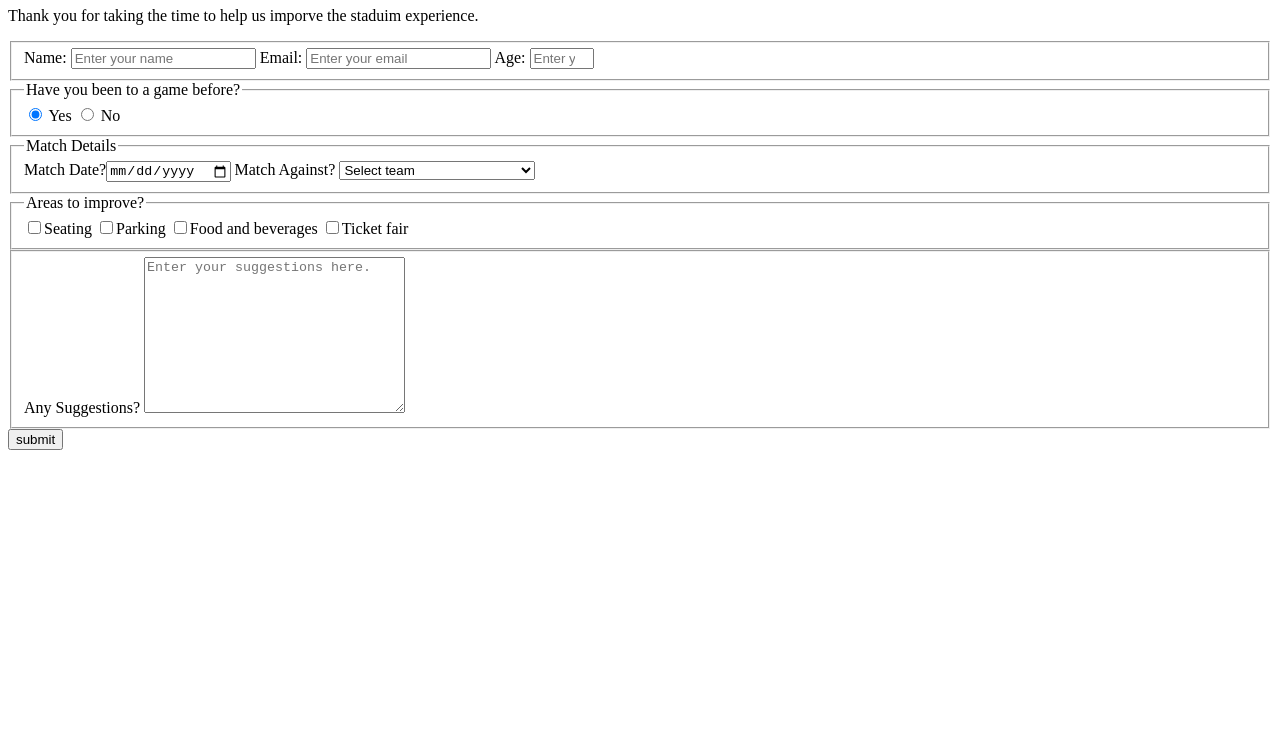
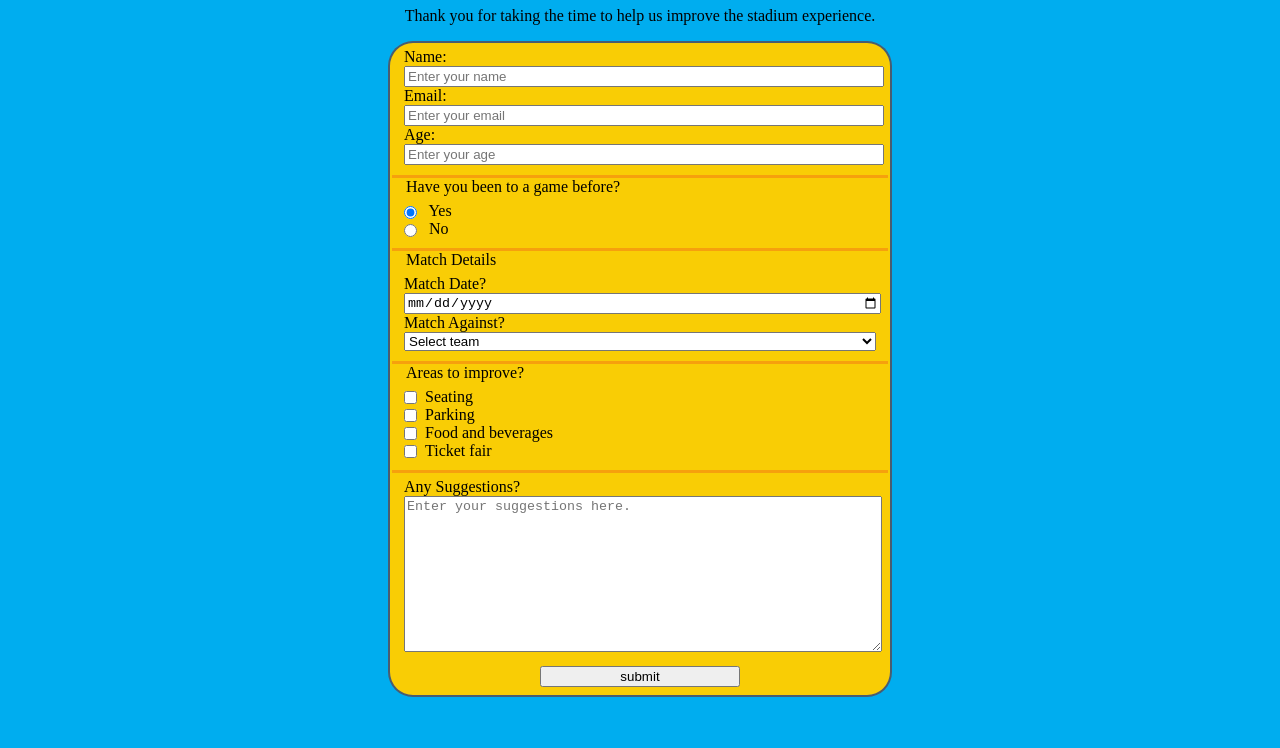
Before and after one commit to Vaikunth05/survey-form, a plain HTML site: page index.html in a window 1280 px wide. Shown: the part 73-821 px from the top of the page. Before the commit the page ends 800 px from the top, so only its background shows below. Drawn offline with Linux system fonts and the light colour scheme.

Commit message:
Update index.html

```diff
--- a/index.html
+++ b/index.html
@@ -4,13 +4,13 @@
 <head>
     <meta charset="UTF-8">
     <meta name="viewport" content="width=device-width, initial-scale=1.0">
-    <link rel="stylesheet" type="text/css" href="/Survey Form/styles.css">
+    <link rel="stylesheet" type="text/css" href="styles.css">
     <title>Survey Form</title>
 </head>
 
 <body>
     <h1 id="title">CSK IPL Home Match Experience</h1>
-    <p id="description">Thank you for taking the time to help us imporve the staduim experience.</p>
+    <p id="description">Thank you for taking the time to help us improve the stadium experience.</p>
     <form id="survey-form" method="post">
 
         <fieldset>
@@ -41,7 +41,7 @@
                     <option value="delhi capitals">Delhi Capitals</option>
                     <option value="gujarat titans">Gujarat Titans</option>
                     <option value="kolkata knight riders">Kolkata Knight Riders</option>
-                    <option value="lcknow super giants">Lucknow Super Giants</option>
+                    <option value="lucknow super giants">Lucknow Super Giants</option>
                     <option value="mumbai indians">Mumbai Indians</option>
                     <option value="punjab kings">Punjab Kings</option>
                     <option value="rajasthan royals">Rajasthan Royals</option>
```
